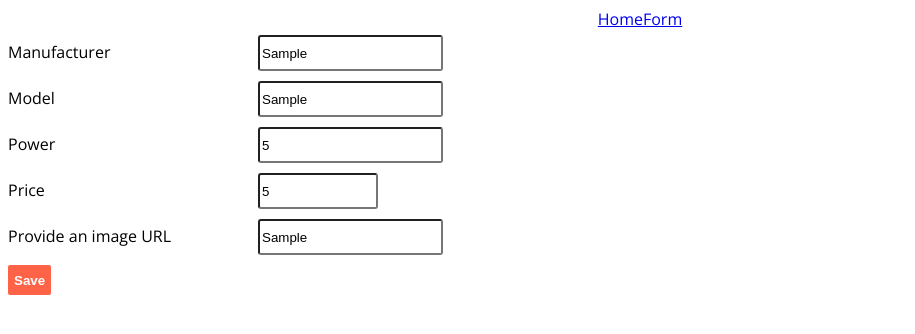
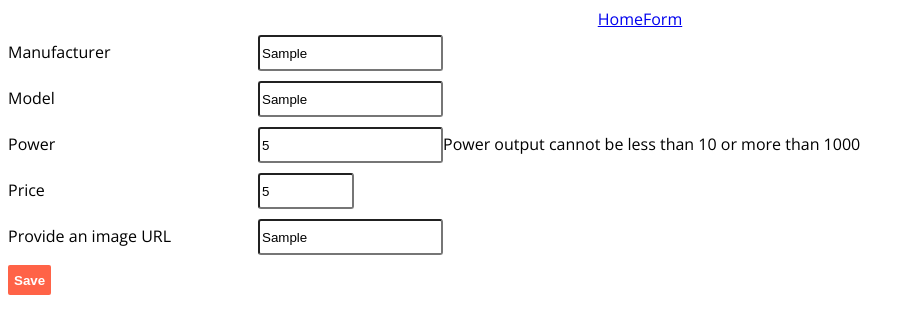
Before and after one commit to matthewskillington/car-sales, an Angular app: page /form in a window 1280 px wide. Both pictures are taken after typing "Sample", "Sample", "5", "5", "Sample" into the empty fields and a click on the button "Save". Shown: the top 334 px of the page, without its empty margins (0-915 px from the left). Built offline with nearby package versions, Linux system fonts and the light colour scheme.

Commit message:
added custom validation

```diff
--- a/src/app/components/form/form.component.html
+++ b/src/app/components/form/form.component.html
@@ -8,7 +8,8 @@
                placeholder="Manufacturer"
                formControlName="manufacturer"
                >
-        <span class="help-block">
+        <span class="help-block" *ngIf="(carForm.get('manufacturer').touched || carForm.get('manufacturer').dirty) && carForm.get('manufacturer').errors">
+            <span *ngIf="carForm.get('manufacturer').errors.required">Please enter a manufacturer</span>
 
         </span>
     </div>
@@ -20,8 +21,8 @@
                    placeholder="Model"
                    formControlName="model"
                    >
-            <span class="help-block">
-
+            <span class="help-block" *ngIf="(carForm.get('model').touched || carForm.get('model').dirty) && carForm.get('model').errors">
+                <span *ngIf="carForm.get('model').errors.required">Please enter a model</span>
             </span>
     </div>
 
@@ -31,8 +32,9 @@
                     type="number"
                     formControlName="power"
                     >
-            <span class="help-block">
-
+            <span class="help-block" *ngIf="(carForm.get('power').touched || carForm.get('power').dirty) && carForm.get('power').errors">
+                <span *ngIf="carForm.get('power').errors.required">Please enter the power output</span>
+                <span *ngIf="carForm.get('power').errors.range">Power output cannot be less than 10 or more than 1000</span>
             </span>
     </div>
 
@@ -40,13 +42,12 @@
             <label>Price</label>
             <input class="form-control"
                     type="number"
-                    step="0.01"
-                    min="0.01"
+                    min="10"
                     max="1000000"
                     formControlName="price"
                     >
-            <span class="help-block">
-
+            <span class="help-block" *ngIf="(carForm.get('price').touched || carForm.get('price').dirty) && carForm.get('price').errors">
+                    <span *ngIf="carForm.get('price').errors.required">Please enter the price</span>
             </span>
     </div>
 
--- a/src/app/components/form/form.component.ts
+++ b/src/app/components/form/form.component.ts
@@ -1,11 +1,22 @@
 import { Component, Input, OnInit } from '@angular/core';
-import { FormGroup, FormBuilder } from '@angular/forms';
+import { FormGroup, FormBuilder, Validators, ValidatorFn } from '@angular/forms';
+import { AbstractControl } from '@angular/forms/src/model';
+
+function powerRange(min: number, max: number): ValidatorFn {
+    return (c: AbstractControl): {[key: string]: boolean } | null => {
+        if(c.value != undefined && (isNaN(c.value) || c.value < min || c.value > max)) {
+            return {'range': true};
+        }
+        return null;
+    };
+}
 
 @Component({
     selector: 'add-form',
     templateUrl: './form.component.html',
     styleUrls: ['./form.component.css']
 })
+
 
 export class AddFormComponent implements OnInit {
     carForm: FormGroup;
@@ -16,16 +27,16 @@ export class AddFormComponent implements OnInit {
 
     ngOnInit(): void {
         this.carForm = this.fb.group({
-            manufacturer: '',
-            model: '',
-            power: '',
-            price: '',
-            image: ''
+            manufacturer: ['', Validators.required, ],
+            model: ['', Validators.required],
+            power: ['', [Validators.required, powerRange(10, 1000)]],
+            price: ['', Validators.required],
+            image: ['']
         });
     }
 
     save() {
         console.log(this.carForm);
-        console.log('Saved:' + JSON.stringify(this.carForm.value))
+        console.log('Saved:' + JSON.stringify(this.carForm.value));
     }
 }
```
